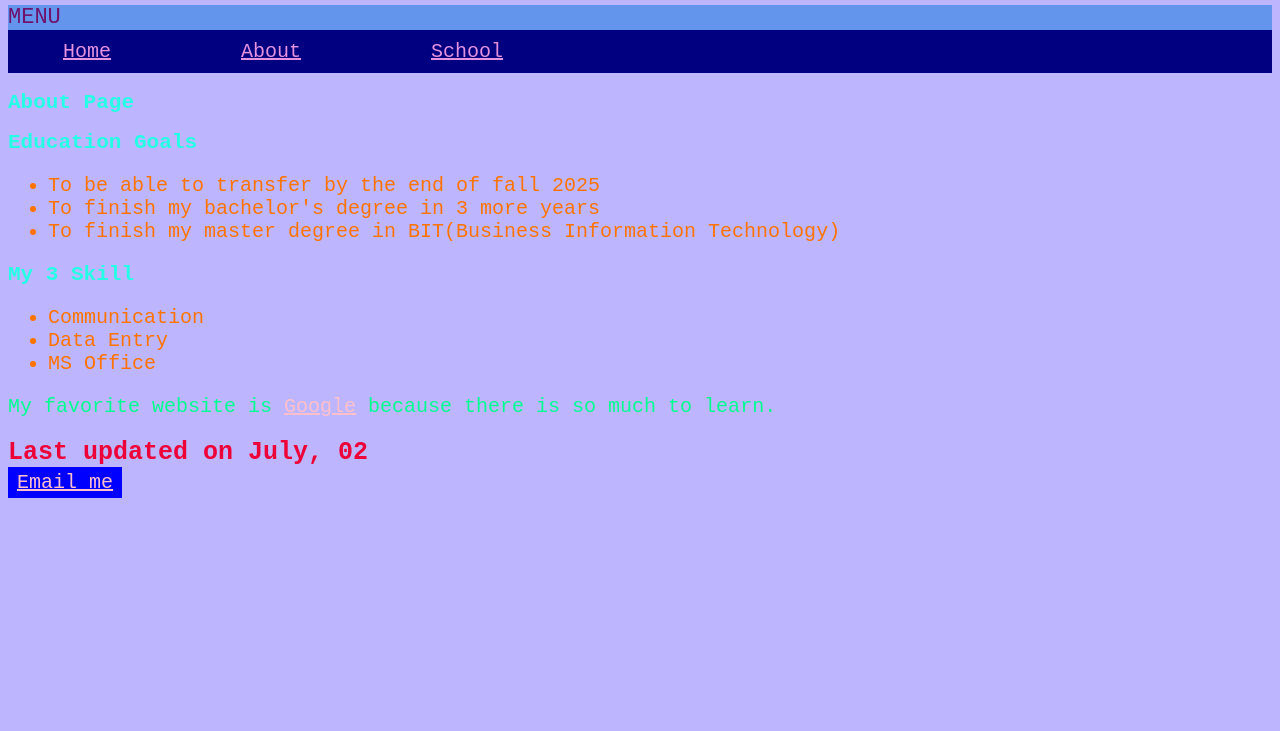
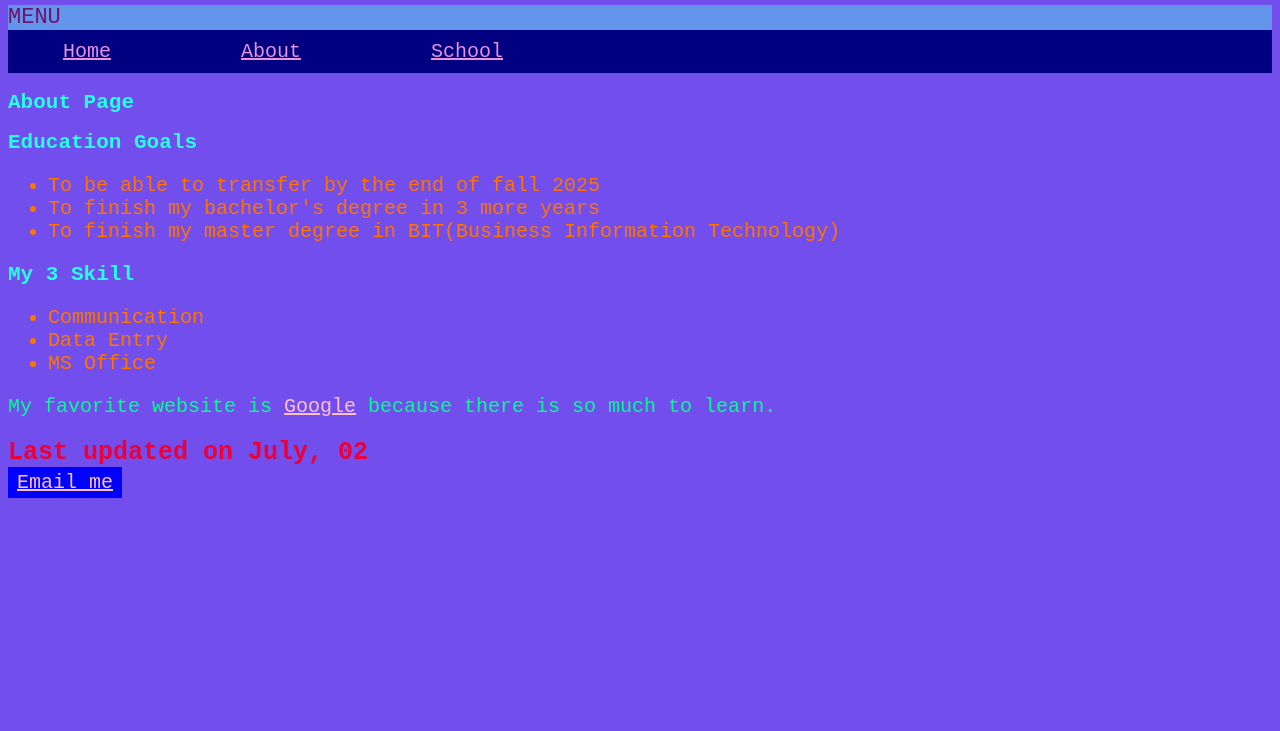
Before and after one commit to Spikie45/Project1-3, a plain HTML site: page about.html in a window 1280 px wide. Shown: the part 69-800 px from the top of the page. Drawn offline with Linux system fonts and the light colour scheme.

Commit message:
main.css

```diff
--- a/main.css
+++ b/main.css
@@ -1,11 +1,11 @@
 html {
-    background-color: rgb(84, 90, 4);
+    background-color:#545a04;
     background-repeat: no-repeat;
     background-size: cover;
     background-position: center;
 }
 html.about{
-    background-color: rgb(189, 182, 255);
+    background-color: #724fed;
     background-repeat: no-repeat;
     background-size: cover;
     background-position: center;
```
